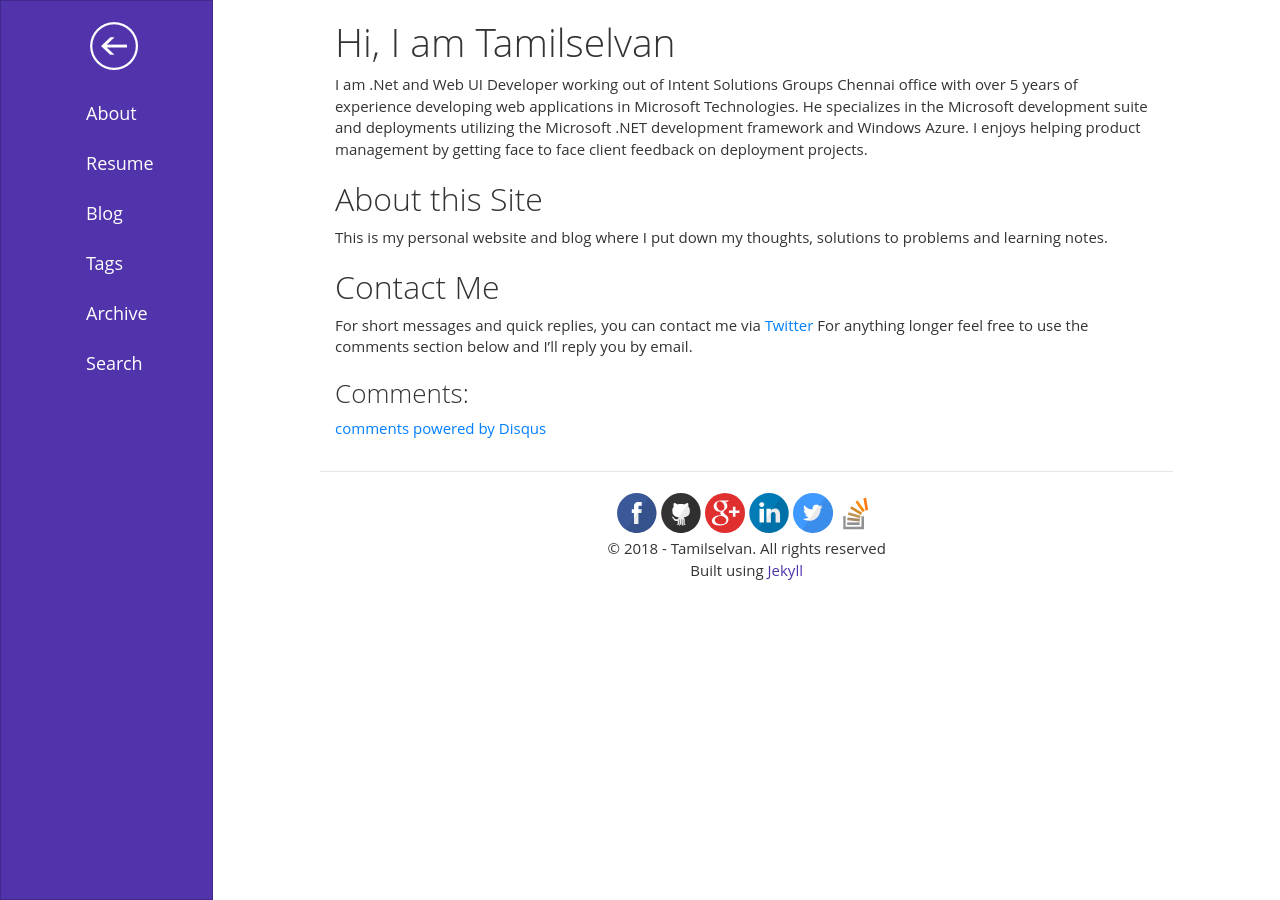
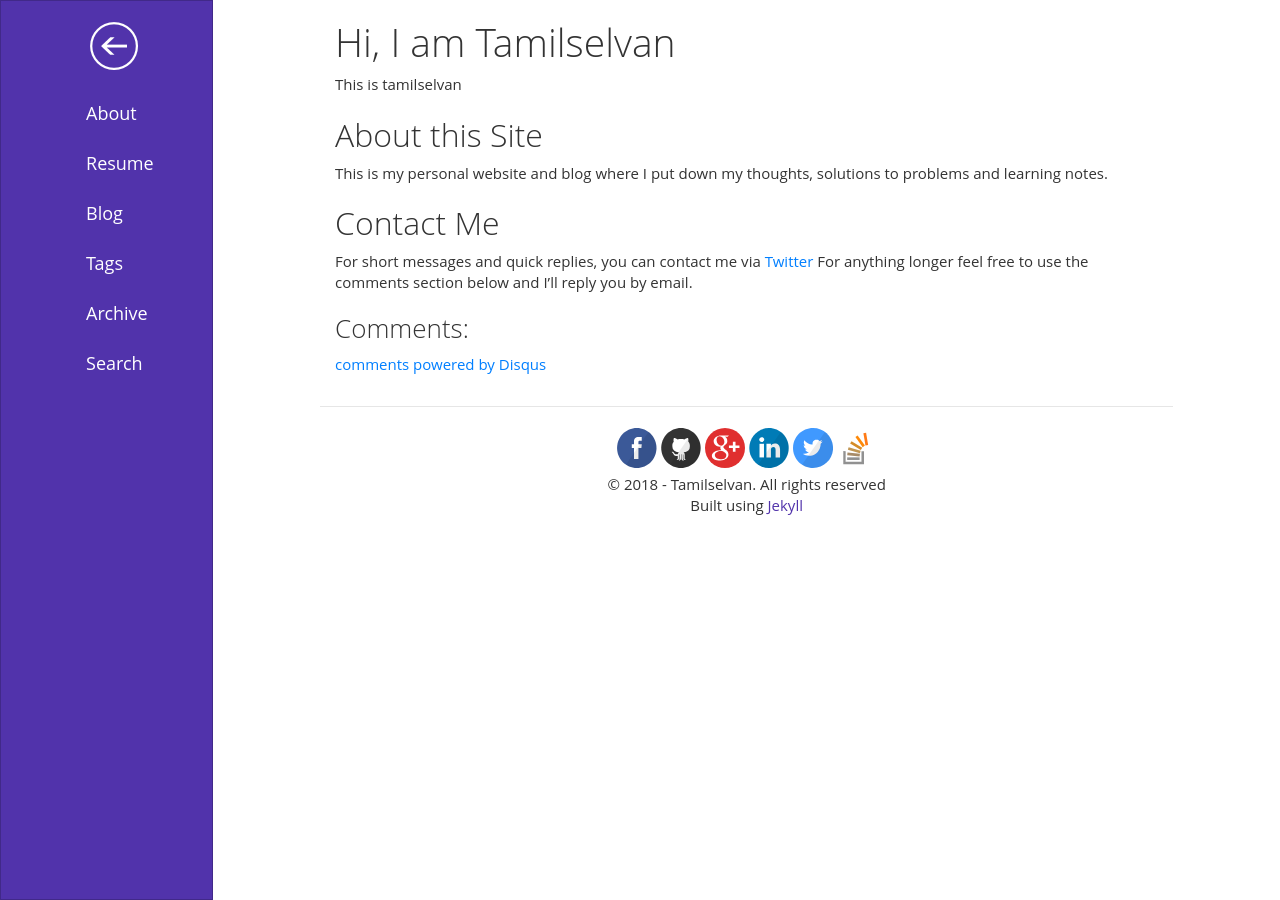
Before and after one commit to tamilselvanmariappan/tamil, a Jekyll site: the page built from about/index.md, in a window 1280 px wide. Built offline with Jekyll 4.4.1, drawn with Linux system fonts in a browser that asks for light colours; comment, search, counter and statistics services are not loaded.

Commit message:
test commit

```diff
--- a/about/index.md
+++ b/about/index.md
@@ -4,9 +4,7 @@ title: Hi, I am Tamilselvan
 description: About Me page of Tamilselvan
 theme: purple
 ---
-I am .Net and Web UI Developer working out of Intent Solutions Groups Chennai office with over 5 years of experience developing web applications in Microsoft Technologies. He specializes in the Microsoft development suite and deployments utilizing the Microsoft .NET development framework and Windows Azure.
-I enjoys helping product management by getting face to face client feedback on deployment projects.
-
+This is tamilselvan
 ## About this Site
 
 This is my personal website and blog where I put down my thoughts, solutions to problems and learning notes.
```
